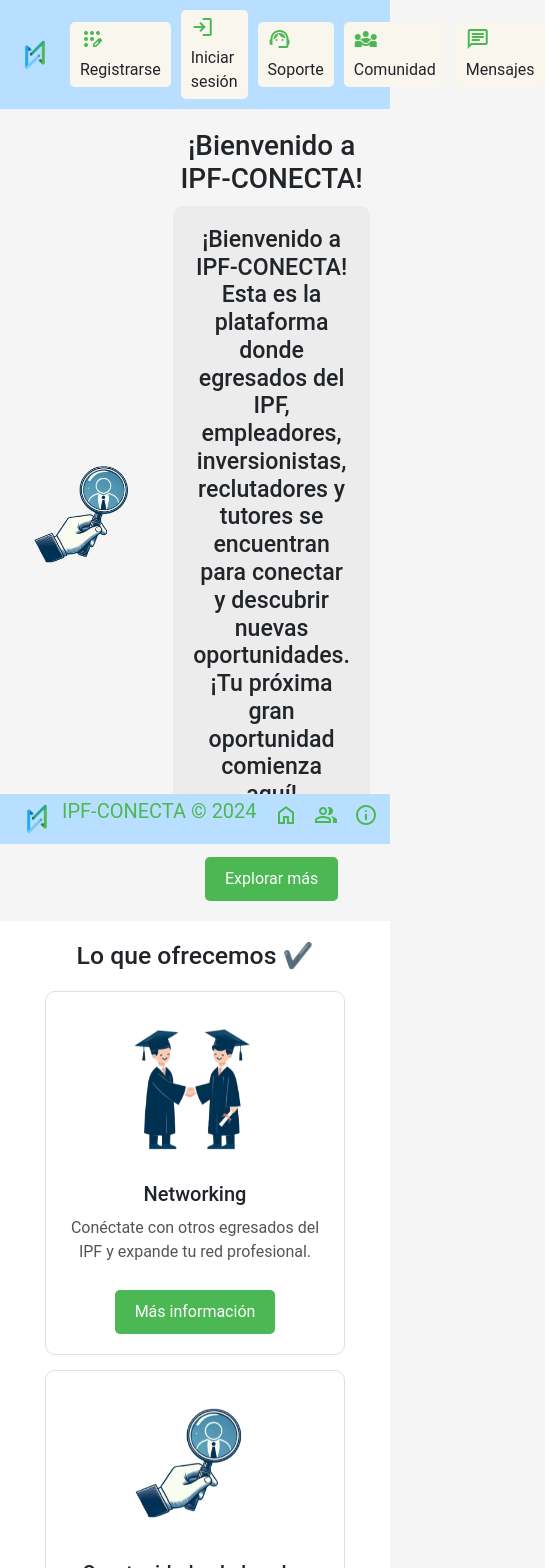
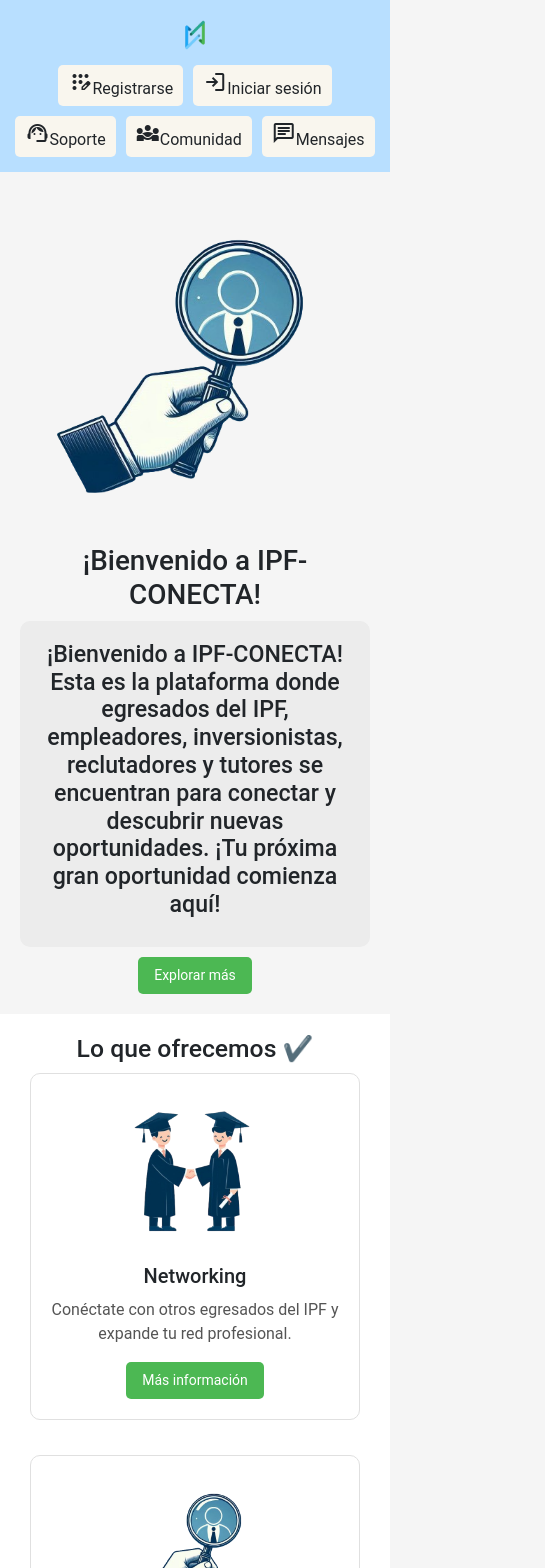
Before and after one commit to IPF-CONECTA/IPF-CONECTA, a React (Vite) app in the folder client/: page / in a window 390 px wide. Shown: the top 1568 px of the page, 545 px wide, since content can reach past the window. Built offline with nearby package versions, Linux system fonts and the light colour scheme.

Commit message:
Se hizo responsive algunas pages

```diff
--- a/client/public/footer.css
+++ b/client/public/footer.css
@@ -1,20 +1,57 @@
-/* Estilos del footer */
+/* Estilos generales del footer */
 .FinPag {
   background-color: #b8dfff;
-  color: #4cb853;
-  text-align: center;
-  font-size: 20px;
-  font-family: "Roboto", sans-serif;
-  width: 100%;
-  height: 50px;
-  display: flex;
-  justify-content: center;
-  align-items: center;
-  position: fixed;
-  bottom: 0;
+  padding: 20px 0;
 }
 
-.material-symbols-outlined {
-  font-size: 30px;
-  color: #4cb853;
+.container {
+  width: 100%;
+  max-width: 1200px;
+  margin: 0 auto;
+  padding: 0 20px;
 }
+
+footer {
+  display: flex;
+  flex-wrap: wrap;
+  justify-content: space-between;
+  align-items: center;
+}
+
+.nav {
+  list-style: none;
+  display: flex;
+  margin: 0;
+  padding: 0;
+}
+
+.nav li {
+  margin-left: 15px;
+}
+
+.nav li:first-child {
+  margin-left: 0;
+}
+
+@media (max-width: 768px) {
+  .nav {
+    margin-top: 10px;
+    justify-content: flex-start;
+  }
+
+  .nav li {
+    margin-left: 10px;
+  }
+}
+
+@media (max-width: 576px) {
+  .nav {
+    flex-direction: column;
+    align-items: flex-start;
+  }
+
+  .nav li {
+    margin-left: 0;
+    margin-bottom: 10px;
+  }
+}
--- a/client/public/main.module.css
+++ b/client/public/main.module.css
@@ -38,6 +38,7 @@
   width: 100%;
   padding: 20px;
   box-sizing: border-box;
+  flex-wrap: wrap;
 }
 
 .header-image {
@@ -61,14 +62,13 @@
   background-color: #ececec;
   padding: 20px;
   border-radius: 10px;
-  font-size: 30px;
+  font-size: 20px;
   text-align: center;
 }
 
 /* Botones */
 .explore-button,
 .service-button {
-  margin-top: 10px;
   padding: 10px 20px;
   font-size: 16px;
   background-color: #4cb853;
@@ -135,10 +135,12 @@ section {
   font-size: 16px;
   color: #555;
 }
+
 /* Testimonios */
 .testimonials {
   display: flex;
   justify-content: space-around;
+  flex-wrap: wrap;
 }
 
 .testimonial {
@@ -172,6 +174,7 @@ section {
   display: flex;
   justify-content: center;
   align-items: center;
+  flex-wrap: wrap;
 }
 
 .about-image {
@@ -196,7 +199,69 @@ section {
 }
 
 .about-section p {
-  font-size: 25px;
+  font-size: 20px;
   margin: 20px auto;
   max-width: 600px;
 }
+
+/* Media Queries */
+
+/* Tablets y dispositivos más pequeños */
+@media (max-width: 768px) {
+  .header-section {
+    flex-direction: column;
+    text-align: center;
+  }
+
+  .text-and-button {
+    padding-left: 0;
+  }
+
+  .services {
+    flex-direction: column;
+    align-items: center;
+  }
+
+  .testimonials {
+    flex-direction: column;
+    align-items: center;
+  }
+
+  .about-content {
+    flex-direction: column;
+  }
+}
+
+/* Teléfonos móviles y dispositivos más pequeños */
+@media (max-width: 480px) {
+  .header-carousel {
+    width: 100%;
+  }
+
+  .bienvenida {
+    font-size: 16px;
+  }
+
+  .explore-button,
+  .service-button {
+    font-size: 14px;
+    padding: 8px 16px;
+  }
+
+  .services {
+    margin: 10px;
+  }
+
+  .service {
+    max-width: 100%;
+    margin-bottom: 20px;
+  }
+
+  .testimonial {
+    max-width: 100%;
+  }
+
+  .about-section p {
+    font-size: 16px;
+  }
+}
--- a/client/public/nav.css
+++ b/client/public/nav.css
@@ -5,6 +5,7 @@ nav.nav-container {
   align-items: center;
   background-color: #b8dfff;
   padding: 10px;
+  flex-wrap: wrap;
 }
 
 .logoImage {
@@ -15,10 +16,11 @@ nav.nav-container {
 .buttons {
   display: flex;
   align-items: center;
+  flex-wrap: wrap;
 }
 
 .buttons a {
-  margin-left: 10px;
+  margin: 5px;
   padding: 5px 10px;
   border: none;
   border-radius: 5px;
@@ -32,3 +34,13 @@ nav.nav-container {
 .buttons a:hover {
   background-color: #d4d4d4;
 }
+
+@media (max-width: 768px) {
+  nav.nav-container {
+    flex-direction: column;
+  }
+
+  .buttons {
+    justify-content: center;
+  }
+}
--- a/client/src/components/Layout.jsx
+++ b/client/src/components/Layout.jsx
@@ -1,8 +1,6 @@
 import React from "react";
 import "../../public/layout.css";
 
-const Layout = ({ children }) => {
+export const Layout = ({ children }) => {
   return <div className="layout-container">{children}</div>;
 };
-
-export default Layout;
--- a/client/src/main.jsx
+++ b/client/src/main.jsx
@@ -3,8 +3,7 @@ import ReactDOM from "react-dom/client";
 import App from "./app.jsx";
 import "bootstrap/dist/css/bootstrap.min.css";
 import "bootstrap-icons/font/bootstrap-icons.css";
-import Layout from "./components/Layout.jsx";
-
+import { Layout } from "./components/Layout.jsx";
 
 ReactDOM.createRoot(document.getElementById("root")).render(
   <React.StrictMode>
--- a/client/src/pages/Footer.jsx
+++ b/client/src/pages/Footer.jsx
@@ -1,20 +1,21 @@
 import React from "react";
 import "../../public/footer.css";
 import logoImage from "../../public/iconoipf.png";
+import { Link } from "react-router-dom";
 
 export const Footer = () => {
   return (
     <div className="FinPag">
       <div className="container">
-        <footer className="d-flex flex-wrap justify-content-between align-items-center py-3 my-4">
-          <div className="col-md-4 d-flex align-items-center">
+        <footer>
+          <div className="d-flex align-items-center">
             <a href="#">
               <img src={logoImage} alt="Logo" className="logoImage" />
             </a>
             <span className="mb-3 mb-md-0">IPF-CONECTA © 2024</span>
           </div>
 
-          <ul className="nav col-md-4 justify-content-end list-unstyled d-flex">
+          <ul className="nav list-unstyled d-flex">
             <li className="ms-3">
               <a href="#">
                 <span className="material-symbols-outlined">home</span>
--- a/client/src/pages/Main.jsx
+++ b/client/src/pages/Main.jsx
@@ -48,14 +48,15 @@ export const Main = () => {
           <center>
             <h1>¡Bienvenido a IPF-CONECTA!</h1>
           </center>
-          <p className={styles.bienvenida}>
+          <div className={styles.bienvenida}>
             <h3>
               ¡Bienvenido a IPF-CONECTA! Esta es la plataforma donde egresados
               del IPF, empleadores, inversionistas, reclutadores y tutores se
               encuentran para conectar y descubrir nuevas oportunidades. ¡Tu
               próxima gran oportunidad comienza aquí!
             </h3>
-          </p>
+          </div>
+
           <center>
             <button
               className={styles["explore-button"]}
```
